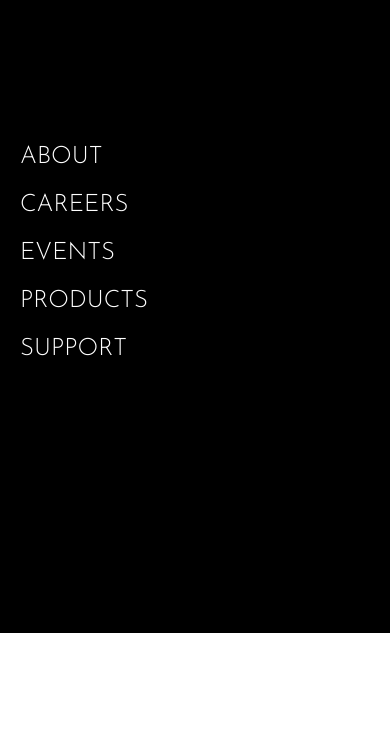
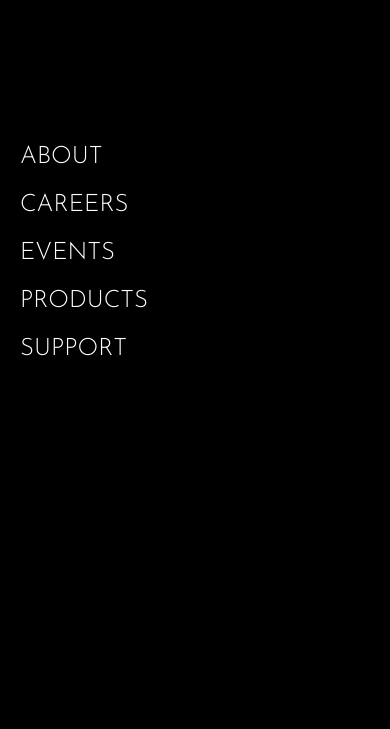
Before and after one commit to Dani2294/loopstudios-landing-page, a website built with Vite: page index.html in a window 390 px wide. Both pictures are taken after a click on the element 355 px from the left and 52 px from the top of the page. Shown: the part 67-796 px from the top of the page. Built offline with nearby package versions, Linux system fonts and the light colour scheme.

Commit message:
fixed mobile menu

```diff
--- a/index.html
+++ b/index.html
@@ -72,7 +72,7 @@
 							mobile-menu
 							py-10
 							px-5
-							absolute
+							fixed
 							inset-0
 							h-full
 							w-full
```
